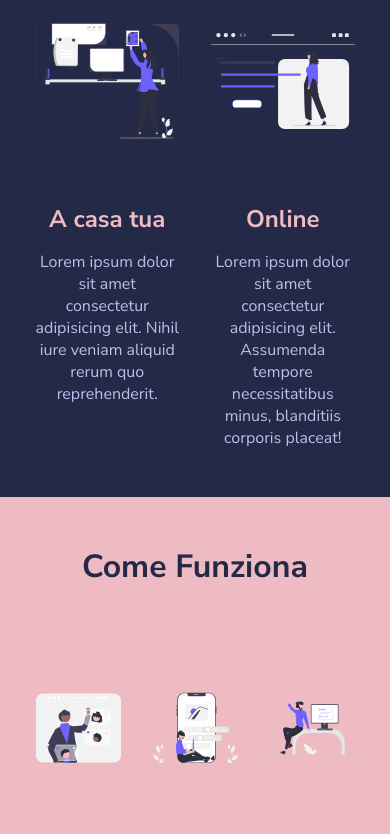
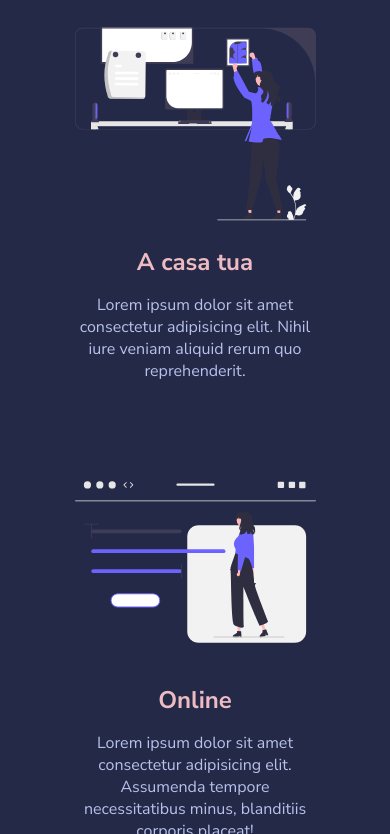
Before and after one commit to diegotosato/html-css-resp-wannabe, a plain HTML site: page EX2-repsonsive-wannabe-starter/index.html in a window 390 px wide. Shown: the part 252-1086 px from the top of the page. Drawn offline with Linux system fonts and the light colour scheme.

Commit message:
add css rules in query for mobile

```diff
--- a/EX2-repsonsive-wannabe-starter/css/responsive.css
+++ b/EX2-repsonsive-wannabe-starter/css/responsive.css
@@ -1,7 +1,7 @@
 /* media query tablet */
 
 @media screen and (max-width: 768px) {
-    .container{
+    .container {
         width: 90%;
         padding: 0;
     }
@@ -14,12 +14,26 @@
 /* media query mobile */
 
 @media screen and (max-width: 480px) {
-    .container{
-        width: 90%;
+    .container {
+        width: 70%;
         padding: 0;
     }
 
-    .row{
-        flex-wrap: wrap;
+    .lessons .col {
+        width: 100%;
+    }
+
+    .row {
+        flex-direction: column;
+        gap: 80px;
+    }
+
+    .steps .col {
+        width: 100%;
+    }
+
+    .why-us .col-left,
+    .why-us .col-right {
+        width: 100%;
     }
 }
```
